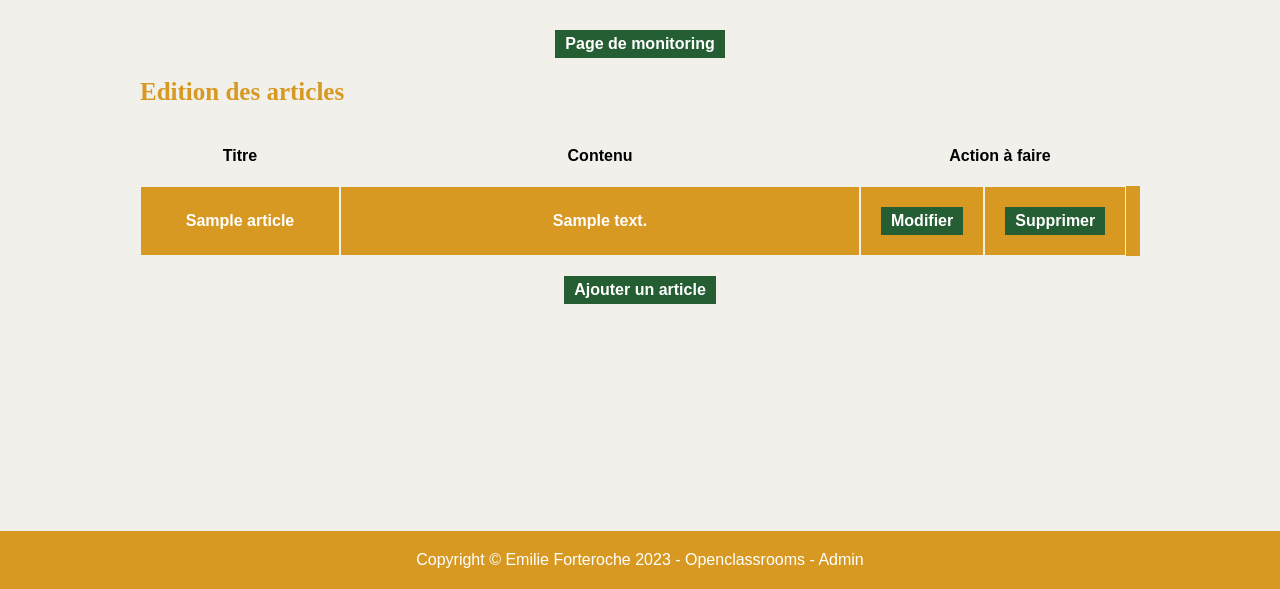
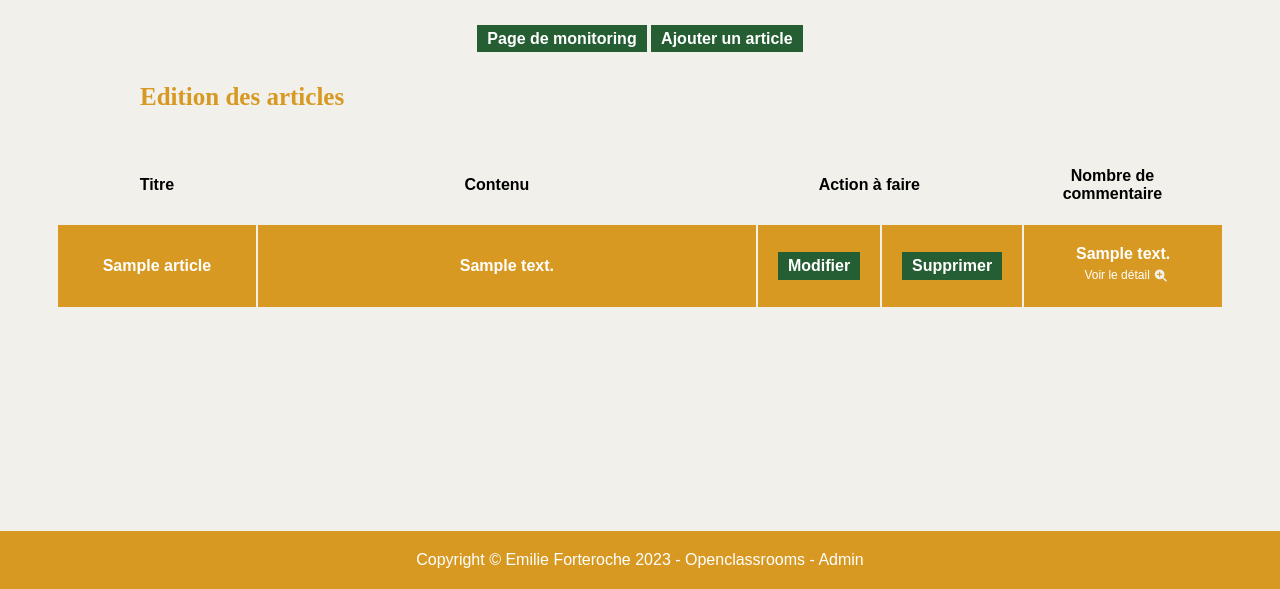
Before and after one commit to JingFERMENT/blog-emilie-forteroche, a PHP site: template views/templates/admin.php in a window 1280 px wide. Shown: the part 211-800 px from the top of the page. Run offline with PHP 8.4, Linux system fonts and the light colour scheme; the template is opened without the code that fills it: most values are stand-ins (such as "Sample title", 1, 10 or a date in 2020); data that the repository does not hold is empty; some web fonts are replaced.

```diff
--- a/css/style.css
+++ b/css/style.css
@@ -46,7 +46,7 @@ h1 {
 
 h2 {
     width: 100%;
-    margin: 20px 0;
+    margin: 35px 0;
     font-size: 25px;
     font-family: 'Times New Roman', Times, serif;
     color: var(--headerColor);
@@ -323,7 +323,7 @@ a.info {
 
 .articleLine.header .actions {
     justify-content: center;
-    min-width: 280px;
+    width: 275px;
 }
 
 .articleLine div {
@@ -338,10 +338,25 @@ a.info {
     justify-content: center;
 }
 
+.articleLine .title-comments {
+    flex-direction: column;
+    font-weight: bold;
+    min-width: 200px;
+    width: 200px;
+    justify-content: center;
+
+}
+
 .articleLine .content {
     justify-content: center;
     font-weight: bold;
-    min-width: 520px;
+    width: 500px;
+}
+
+.articleLine .comment {
+    font-weight: bold;
+    text-align: center;
+    justify-content: center;
 }
 
 .articleLine > div {
@@ -359,7 +374,7 @@ a.info {
 
 
 /* Style par défaut pour les icônes */
-.fa-solid {
+.fa-caret-up, .fa-caret-down {
     font-size: 20px;
     color: rgb(176, 173, 173);
 }
@@ -369,6 +384,22 @@ a.info {
 .fa-caret-up.active, .fa-caret-down.active {
     color: var(--commentColor); /* Couleur pour l'icône active */
     font-weight: bold;
+}
+
+.fa-magnifying-glass-plus {
+    font-size: 12px;
+    color: var(--backgroundColor);
+}
+
+.articleLine p{
+    font-size: 12px;
+    padding: 5px;
+    font-style: normal;
+    font-weight: 300;
+}
+
+.rappel-article {
+    padding-bottom: 20px;
 }
 
 /**
--- a/models/CommentManager.php
+++ b/models/CommentManager.php
@@ -32,6 +32,7 @@ class CommentManager extends AbstractEntityManager
         $sql = "SELECT * FROM comment WHERE id = :id";
         $result = $this->db->query($sql, ['id' => $id]);
         $comment = $result->fetch();
+
         if ($comment) {
             return new Comment($comment);
         }
--- a/views/templates/admin.php
+++ b/views/templates/admin.php
@@ -5,8 +5,10 @@
  * Et un formulaire pour ajouter un article.
  */
 ?>
-
-<a class="submit" href="index.php?action=showMonitoringPage">Page de monitoring</a>
+<div>
+    <a class="submit" href="index.php?action=showMonitoringPage">Page de monitoring</a>
+    <a class="submit" href="index.php?action=showUpdateArticleForm">Ajouter un article</a>
+</div>
 <h2>Edition des articles</h2>
 
 <div class="adminArticle">
@@ -14,6 +16,7 @@
         <div class="title">Titre</div>
         <div class="content">Contenu</div>
         <div class="actions" colspan="2">Action à faire</div>
+        <div class="comment">Nombre de commentaire</div>
     </div>
     <?php foreach ($articles as $article) { ?>
         <div class="articleLine">
@@ -21,8 +24,17 @@
             <div class="content"><?= $article->getContent(200) ?></div>
             <div><a class="submit" href="index.php?action=showUpdateArticleForm&id=<?= $article->getId() ?>">Modifier</a></div>
             <div><a class="submit" href="index.php?action=deleteArticle&id=<?= $article->getId() ?>" <?= Utils::askConfirmation("Êtes-vous sûr de vouloir supprimer cet article ?") ?>>Supprimer</a></div>
+            <div class="title-comments">
+                <?php if ($article->getNbOfComments() === 0) {
+                    echo "-";
+                } else {?>
+                    <?= $article->getNbOfComments() ?>
+                    <div>
+                        <p>Voir le détail</p>
+                        <a href="index.php?action=showCommentPage&id=<?= $article->getId() ?>"><i class="fa-solid fa-magnifying-glass-plus"></i></a>
+                    </div>
+                <?php } ?>
+            </div>
         </div>
     <?php } ?>
 </div>
-
-<a class="submit" href="index.php?action=showUpdateArticleForm">Ajouter un article</a>
```
Also changed, not shown: controllers/AdminController.php (+46 -0 lines), index.php (+15 -2 lines), views/templates/commentPage.php (added, +43 -0 lines), views/templates/monitoringPage.php (+13 -11 lines).
